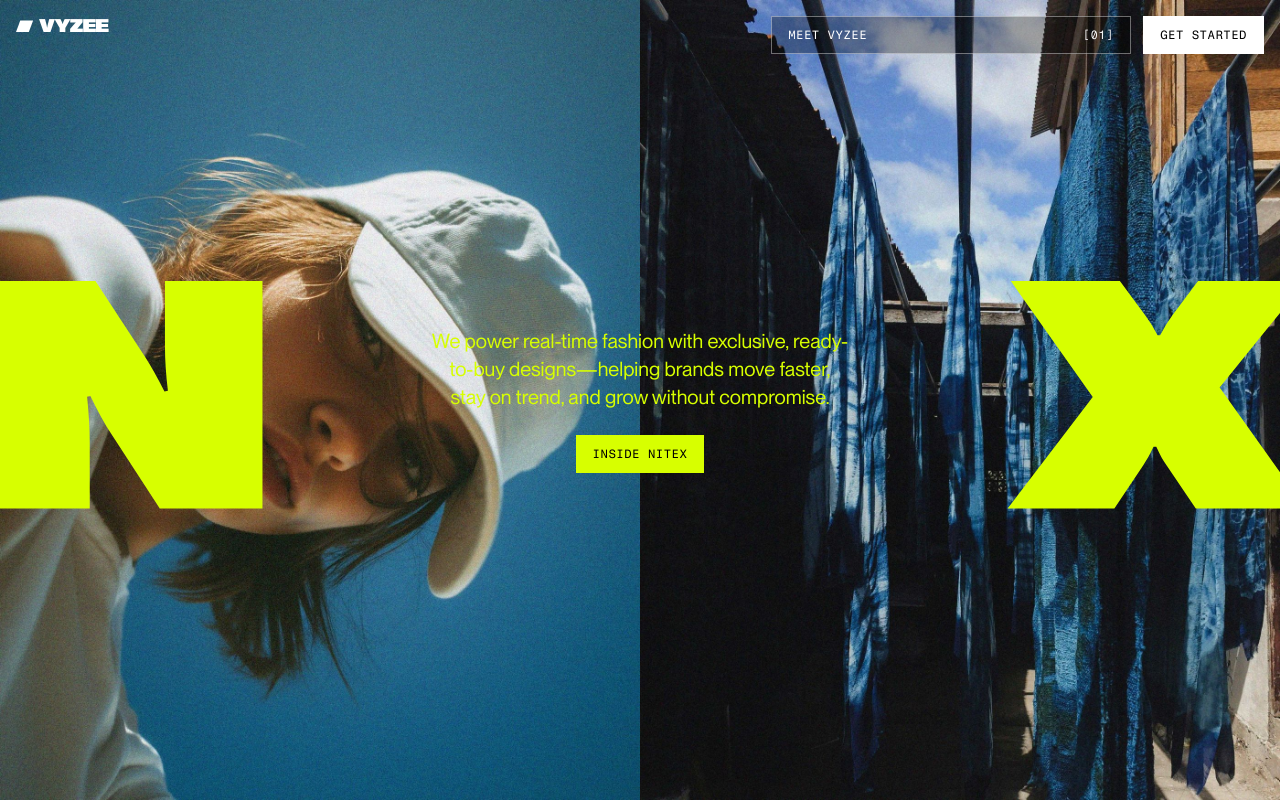
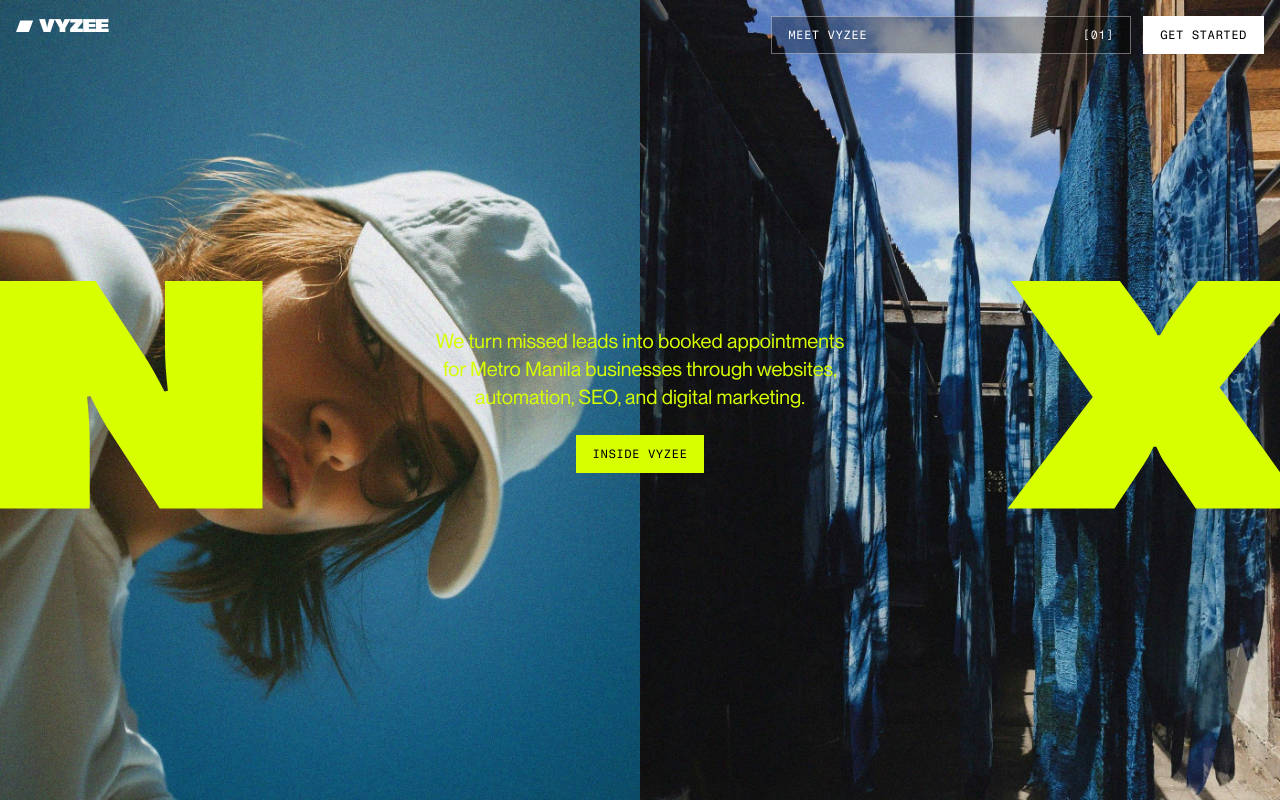
Before and after one commit to shadsks/verbose-happiness, a Next.js app: page / in a window 1280 px wide. Shown: the top 800 px of the page. Built offline with nearby package versions, Linux system fonts and the light colour scheme.

Commit message:
Update Hero.tsx

```diff
--- a/src/components/sections/Hero.tsx
+++ b/src/components/sections/Hero.tsx
@@ -28,7 +28,7 @@
         </div>
       </div>
 
-      {/* giant N / X */}
+      {/* giant V / Z */}
       <span className="font-display pointer-events-none absolute left-[-0.06em] top-1/2 -translate-y-1/2 text-lime leading-none text-[34vw] sm:text-[26vw]">
         N
       </span>
@@ -39,11 +39,11 @@
       {/* center copy */}
       <div className="absolute inset-0 flex flex-col items-center justify-center px-6 text-center">
         <p className="max-w-xl text-balance text-lime text-base sm:text-lg md:text-xl">
-          We power real-time fashion with exclusive, ready-to-buy designs—helping
-          brands move faster, stay on trend, and grow without compromise.
+          We turn missed leads into booked appointments for Metro Manila businesses
+          through websites, automation, SEO, and digital marketing.
         </p>
         <div className="mt-6">
-          <Pill variant="lime">INSIDE NITEX</Pill>
+          <Pill variant="lime">INSIDE VYZEE</Pill>
         </div>
       </div>
     </section>
```
